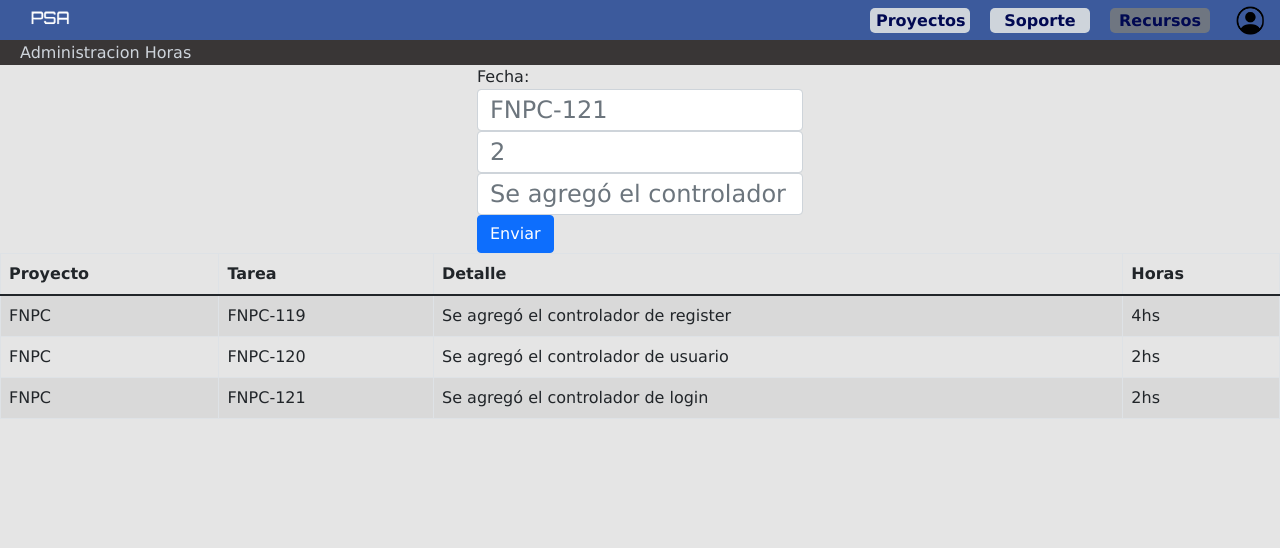
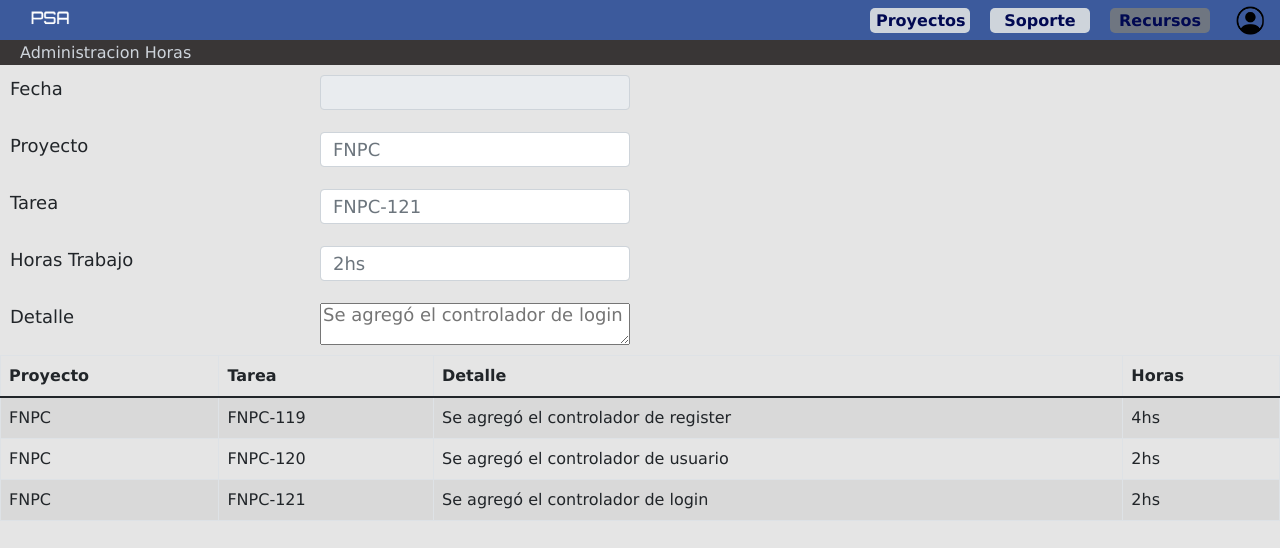
Before and after one commit to AgussAndrade/Tribu_2_aninfo_1c_2022, a React (Create React App) app in the folder psa/: page /resources/employee in a window 1280 px wide. Shown: the top 548 px of the page. Built offline with nearby package versions, Linux system fonts and the light colour scheme.

Commit message:
Add styles to Resources Hours Load page

```diff
--- /dev/null
+++ b/psa/src/components/HFormGroup/index.js
@@ -0,0 +1,15 @@
+import React from "react";
+import { GroupContainer, FormGroup, FormLabel, FormControl } from "./styled"
+
+export const FormGroupContainer = (props) => {
+    const {disabled, controlId, label, type, name, placeholder, handleChange} = props;
+
+    return (
+        <GroupContainer>
+            <FormGroup controlId={controlId}>
+                <FormLabel>{label}</FormLabel>
+                <FormControl disabled={disabled} as={type} name={name} placeholder={placeholder} onChange={e=>handleChange(e.target.value)} />
+            </FormGroup>
+        </GroupContainer>
+    );
+}
--- /dev/null
+++ b/psa/src/components/HFormGroup/styled.js
@@ -0,0 +1,29 @@
+import styled from "styled-components";
+import { colors } from "../../utils/colors";
+import { Form } from 'react-bootstrap';
+
+export const GroupContainer = styled.div`
+    width: 100%
+`;
+
+export const FormGroup = styled(Form.Group)`
+    display: flex;
+    flex-direction: row;
+    justify-content: space-between;
+    height: 100%;
+    width: 50%;
+    padding: 10px;
+`;
+
+export const FormLabel = styled(Form.Label)`
+    margin-bottom: 10px;
+    font-size: 18px;
+    height: 100%;
+`;
+
+export const FormControl = styled(Form.Control)`
+    font-size: 18px;
+    line-height: 18px;
+    height: 100%;
+    width: inherit;
+`;
--- a/psa/src/screens/Resources/components/ResourcesEmployee/index.js
+++ b/psa/src/screens/Resources/components/ResourcesEmployee/index.js
@@ -32,14 +32,15 @@ export const ResourcesEmployee = (props) => {
       <Container>
         Administracion Horas
       </Container>
-      <Form >
+      <ResourcesHoursForm date={date}></ResourcesHoursForm>
+      {/* <Form >
             <label>Fecha:{date}{proyect}</label>
 
             <FormControl placeholder="FNPC-121" onChange={e=>setTask(e.target.value)} />
             <FormControl placeholder="2" onChange={e=>setHours(e.target.value)} />
             <FormControl placeholder="Se agregó el controlador de login" onChange={e=>setDetail(e.target.value)} />
             <Button onClick={handleSubmit}>Enviar</Button>
-      </Form>
+      </Form> */}
       <ResourcesHoursTable></ResourcesHoursTable>
     </PrincipalContainer>
   );
--- a/psa/src/screens/Resources/components/ResourcesHoursForm/index.js
+++ b/psa/src/screens/Resources/components/ResourcesHoursForm/index.js
@@ -1,19 +1,19 @@
 import React from "react";
 import { Card, Table } from "react-bootstrap";
-import { FormGroupContainer } from "../../../../components/FormGroup";
+import { Form } from "react-bootstrap";
+import { ResourcesForm } from "./styled";
+import { FormGroupContainer } from "../../../../components/HFormGroup";
 
 export const ResourcesHoursForm = (props) => {
     const {date} = props;
     const {a} = ""
     return (
-        <Table>
-            <FormGroupContainer label="Fecha" placeholder={date}/>
+        <ResourcesForm>
+            <FormGroupContainer disabled label="Fecha" placeholder={date}/>
             <FormGroupContainer label="Proyecto" placeholder="FNPC"/>
             <FormGroupContainer label="Tarea" placeholder="FNPC-121"/>
             <FormGroupContainer label="Horas Trabajo" placeholder="2hs"/>
-            <FormGroupContainer label="Detalle" placeholder="Se agregó el controlador de login"/>
-            <FormGroupContainer label="Horas Totales" placeholder="6hs"/>
-            <FormGroupContainer label="Horas Mensuales" placeholder="110hs"/>
-        </Table>
+            <FormGroupContainer type="textarea" label="Detalle" placeholder="Se agregó el controlador de login"/>
+        </ResourcesForm>
     );
 }
--- /dev/null
+++ b/psa/src/screens/Resources/components/ResourcesHoursForm/styled.js
@@ -0,0 +1,7 @@
+import styled from "styled-components";
+import { colors } from "../../../../utils/colors";
+import { Form } from 'react-bootstrap';
+
+export const ResourcesForm = styled(Form)`
+    width: 100%
+`;
```
